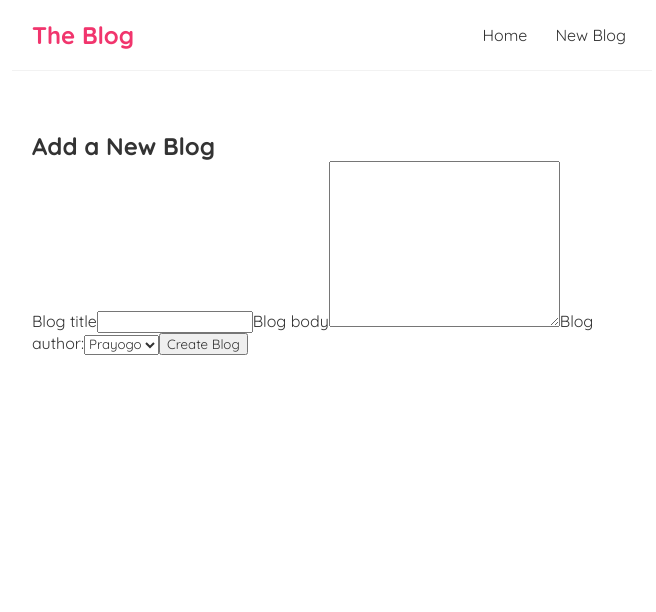
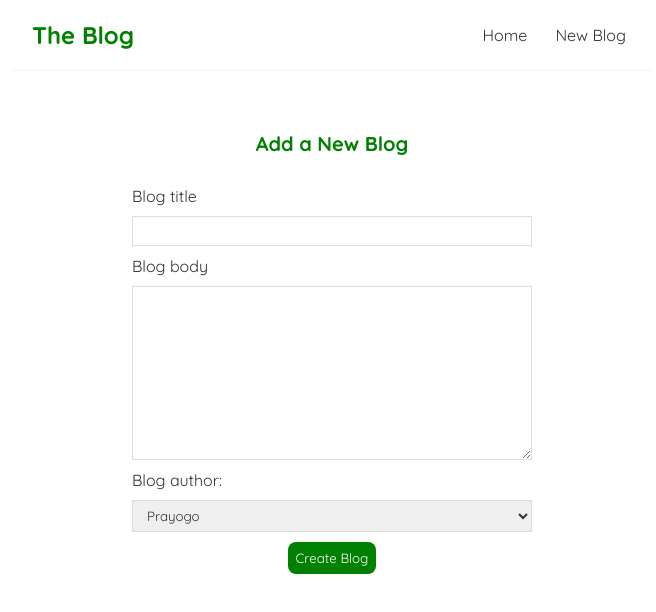
Before and after one commit to pragus99/miniblog, a React (Create React App) app: page /create in a window 1280 px wide. Shown: the top 612 px of the page, without its empty margins (308-964 px from the left). Built offline with nearby package versions, Linux system fonts and the light colour scheme.

Commit message:
css for blog details and create

```diff
--- a/src/index.css
+++ b/src/index.css
@@ -15,7 +15,7 @@
   border-bottom: 1px solid #f2f2f2;
 }
 .navbar h1 {
-  color: #f1356d;
+  color: green;
 }
 .navbar .links {
   margin-left: auto;
@@ -26,7 +26,7 @@
   padding: 6px;
 }
 .navbar a:hover {
-  color: #f1356d;
+  color: green;
 }
 .content {
   max-width: 600px;
@@ -47,6 +47,59 @@
 
 .blog-preview h2 {
   font-size: 20px;
-  color: #f1356d;
+  color: red;
   margin-bottom: 8px;
 }
+
+.blog-preview a {
+  text-decoration: none;
+}
+
+/* blog detail */
+.blog-details h2 {
+  font-size: 20px;
+  color: red;
+  margin-bottom: 10px;
+}
+
+.blog-details div {
+  margin: 20px 0;
+}
+
+/* create */
+.create {
+  max-width: 400px;
+  margin: 0 auto;
+  text-align: center;
+}
+
+.create label {
+  text-align: left;
+  display: block;
+}
+
+.create h2 {
+  font-size: 20px;
+  color: green;
+  margin-bottom: 30px;
+}
+
+.create input,
+.create textarea,
+.create select {
+  width: 100%;
+  padding: 6px 10px;
+  margin: 10px 0;
+  border: 1px solid #ddd;
+  box-sizing: border-box;
+  display: block;
+}
+
+.create button {
+  background: green;
+  color: #fff;
+  border: 0;
+  padding: 8px;
+  border-radius: 8px;
+  cursor: pointer;
+}
```
